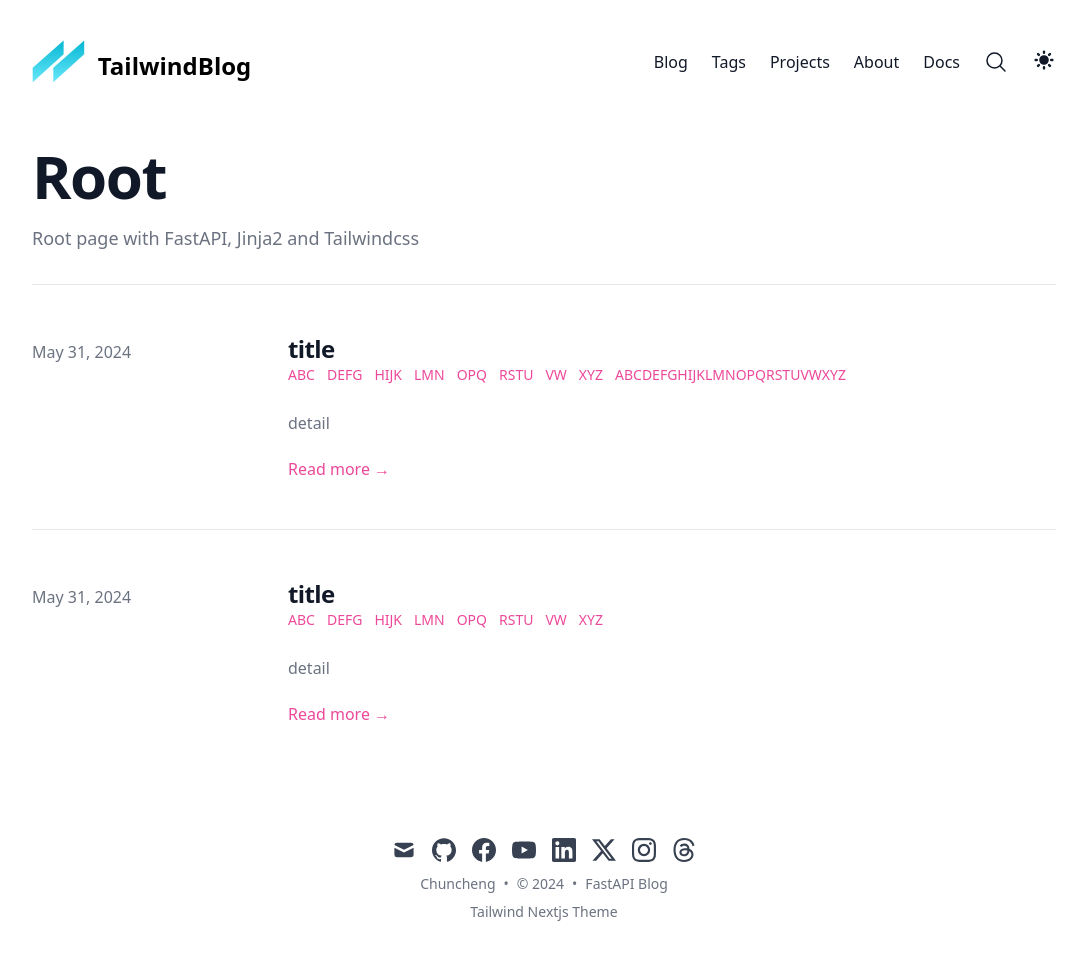
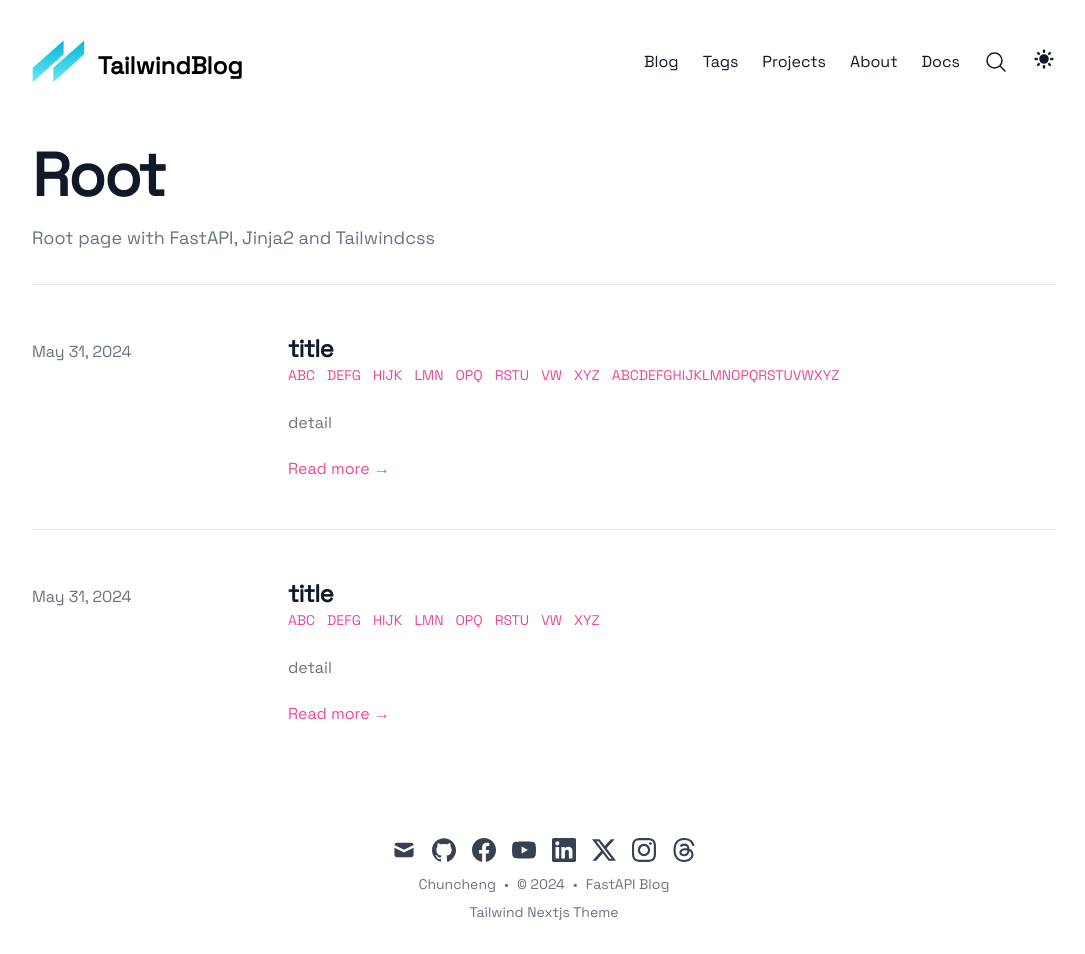
Before and after one commit to listenzcc/web-server-fastapi, a FastAPI app: page / in a window 1280 px wide. Shown: the whole page, without its empty margins (96-1181 px from the left). Run offline with FastAPI, Linux system fonts and the light colour scheme; some web fonts are replaced.

Commit message:
Know-how woff2 support

```diff
--- a/main.py
+++ b/main.py
@@ -20,6 +20,9 @@ Functions:
 # Requirements and constants
 import asyncio
 
+# import mimetypes # noqa
+# mimetypes.add_type('application/x-font-woff', '.woff') # noqa
+
 from fastapi import FastAPI, Request
 from fastapi import responses
 from fastapi.templating import Jinja2Templates
@@ -29,8 +32,6 @@ from pathlib import Path
 
 from loguru import logger
 
-import mimetypes
-mimetypes.add_type('application/x-font-woff', '.woff')
 
 # ----------------------------------------------------------------
 
--- a/web/src/input.css
+++ b/web/src/input.css
@@ -1,4 +1,4 @@
-@import '@fontsource/space-grotesk';
+/* @import '@fontsource/space-grotesk'; */
 
 @tailwind base;
 @tailwind components;
--- /dev/null
+++ b/web/static/css/fonts/space-grotesk.css
@@ -0,0 +1,29 @@
+/* vietnamese */
+@font-face {
+  font-family: 'Space Grotesk';
+  font-style: normal;
+  font-weight: 400;
+  font-display: swap;
+  src: url(/static/css/fonts/space-grotesk_vietnamese.woff2) format('woff2');
+  unicode-range: U+0102-0103, U+0110-0111, U+0128-0129, U+0168-0169, U+01A0-01A1, U+01AF-01B0, U+0300-0301, U+0303-0304, U+0308-0309, U+0323, U+0329, U+1EA0-1EF9, U+20AB;
+}
+
+/* latin-ext */
+@font-face {
+  font-family: 'Space Grotesk';
+  font-style: normal;
+  font-weight: 400;
+  font-display: swap;
+  src: url(/static/css/fonts/space-grotesk_latin-ext.woff2) format('woff2');
+  unicode-range: U+0100-02AF, U+0304, U+0308, U+0329, U+1E00-1E9F, U+1EF2-1EFF, U+2020, U+20A0-20AB, U+20AD-20C0, U+2113, U+2C60-2C7F, U+A720-A7FF;
+}
+
+/* latin */
+@font-face {
+  font-family: 'Space Grotesk';
+  font-style: normal;
+  font-weight: 400;
+  font-display: swap;
+  src: url(/static/css/fonts/space-grotesk_latin.woff2) format('woff2');
+  unicode-range: U+0000-00FF, U+0131, U+0152-0153, U+02BB-02BC, U+02C6, U+02DA, U+02DC, U+0304, U+0308, U+0329, U+2000-206F, U+2074, U+20AC, U+2122, U+2191, U+2193, U+2212, U+2215, U+FEFF, U+FFFD;
+}
--- a/web/static/css/style.css
+++ b/web/static/css/style.css
@@ -1,50 +1,4 @@
-/* space-grotesk-vietnamese-400-normal */
-
-@font-face {
-  font-family: 'Space Grotesk';
-
-  font-style: normal;
-
-  font-display: swap;
-
-  font-weight: 400;
-
-  src: url(./files/space-grotesk-vietnamese-400-normal.woff2) format('woff2'), url(./files/space-grotesk-vietnamese-400-normal.woff) format('woff');
-
-  unicode-range: U+0102-0103,U+0110-0111,U+0128-0129,U+0168-0169,U+01A0-01A1,U+01AF-01B0,U+0300-0301,U+0303-0304,U+0308-0309,U+0323,U+0329,U+1EA0-1EF9,U+20AB;
-}
-
-/* space-grotesk-latin-ext-400-normal */
-
-@font-face {
-  font-family: 'Space Grotesk';
-
-  font-style: normal;
-
-  font-display: swap;
-
-  font-weight: 400;
-
-  src: url(./files/space-grotesk-latin-ext-400-normal.woff2) format('woff2'), url(./files/space-grotesk-latin-ext-400-normal.woff) format('woff');
-
-  unicode-range: U+0100-02AF,U+0304,U+0308,U+0329,U+1E00-1E9F,U+1EF2-1EFF,U+2020,U+20A0-20AB,U+20AD-20C0,U+2113,U+2C60-2C7F,U+A720-A7FF;
-}
-
-/* space-grotesk-latin-400-normal */
-
-@font-face {
-  font-family: 'Space Grotesk';
-
-  font-style: normal;
-
-  font-display: swap;
-
-  font-weight: 400;
-
-  src: url(./files/space-grotesk-latin-400-normal.woff2) format('woff2'), url(./files/space-grotesk-latin-400-normal.woff) format('woff');
-
-  unicode-range: U+0000-00FF,U+0131,U+0152-0153,U+02BB-02BC,U+02C6,U+02DA,U+02DC,U+0304,U+0308,U+0329,U+2000-206F,U+2074,U+20AC,U+2122,U+2191,U+2193,U+2212,U+2215,U+FEFF,U+FFFD;
-}
+/* @import '@fontsource/space-grotesk'; */
 
 /* ! tailwindcss v3.4.3 | MIT License | https://tailwindcss.com */
 
--- a/web/template/components/html-head.html
+++ b/web/template/components/html-head.html
@@ -1,3 +1,11 @@
 <meta charset="UTF-8">
 <meta name="viewport" content="width=device-width, initial-scale=1.0">
 <link href="/static/css/style.css" rel="stylesheet">
+<link href="/static/css/a/b/c/d.css" rel="stylesheet">
+
+<!-- Use googleapis or locally -->
+<!-- Use googleapi -->
+<!--link href="https://fonts.googleapis.com/css2?family=Space%20Grotesk&display=swap" rel="stylesheet"-->
+
+<!-- Use locally -->
+<link href="/static/css/fonts/space-grotesk.css" rel="stylesheet">
```
Also changed, not shown: web/static/css/a/b/c/d.css (added), web/static/css/fonts/space-grotesk_latin-ext.woff2 (added), web/static/css/fonts/space-grotesk_latin.woff2 (added), web/static/css/fonts/space-grotesk_vietnamese.woff2 (added), 2 other files.
